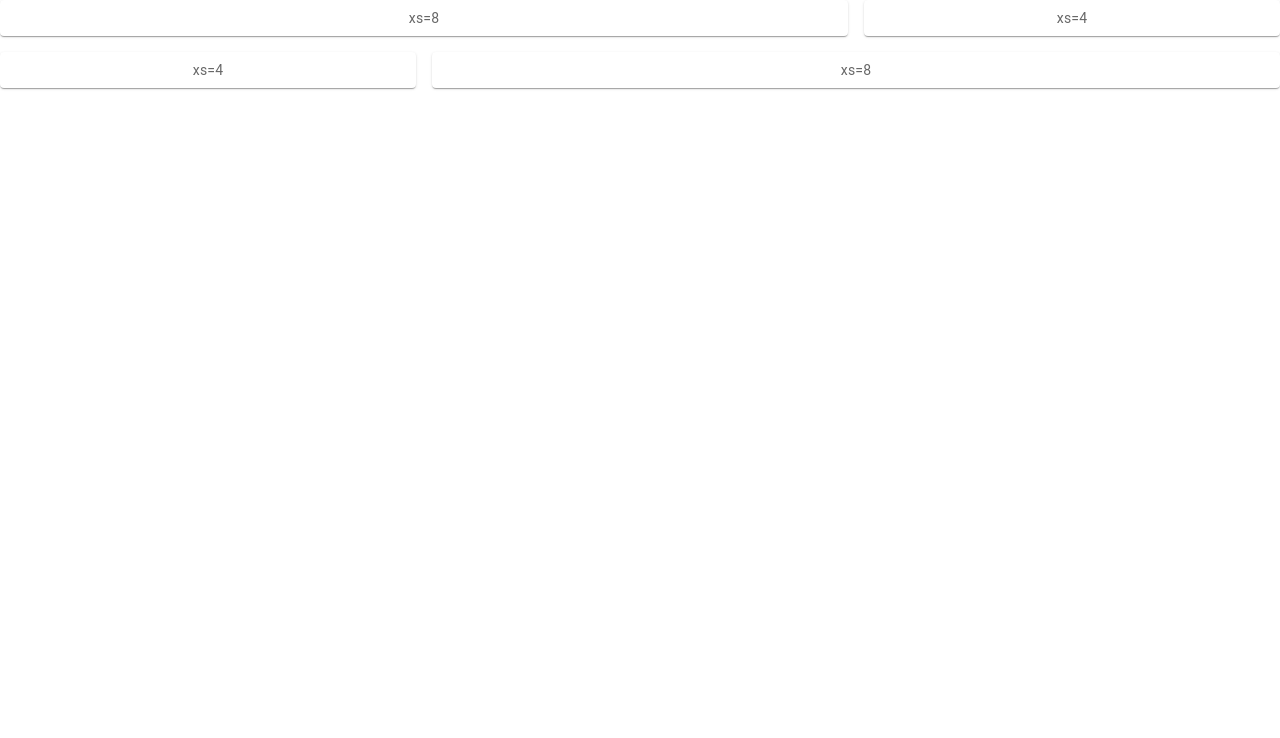
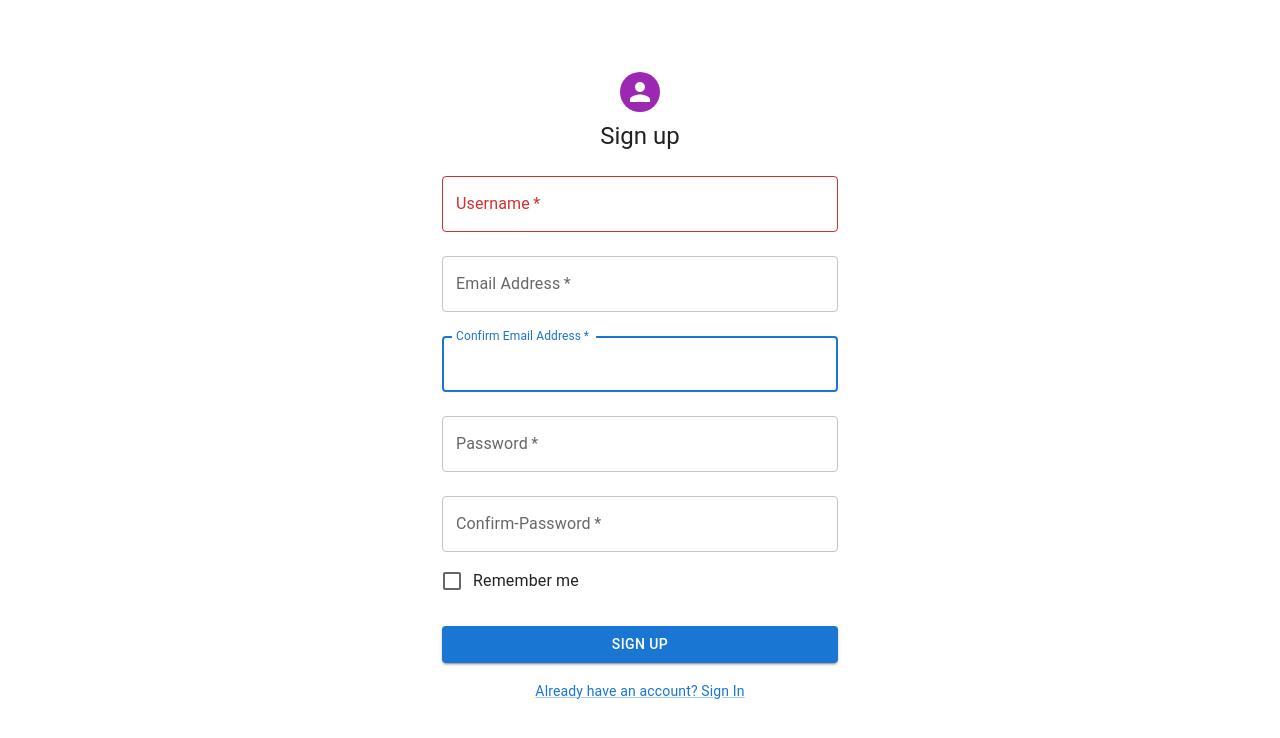
Before and after one commit to Ca3zsar/4Men1Joke, a React (Create React App) app in the folder front/: page /register in a window 1280 px wide. Shown: the top 738 px of the page. Built offline with nearby package versions, Linux system fonts and the light colour scheme.

Commit message:
working on login and register

```diff
--- a/front/package.json
+++ b/front/package.json
@@ -5,6 +5,7 @@
   "dependencies": {
     "@emotion/react": "^11.9.0",
     "@emotion/styled": "^11.8.1",
+    "@mui/icons-material": "^5.6.2",
     "@mui/material": "^5.6.3",
     "@mui/styled-engine-sc": "^5.6.1",
     "@testing-library/jest-dom": "^5.16.4",
@@ -15,9 +16,11 @@
     "@types/react": "^18.0.8",
     "@types/react-dom": "^18.0.0",
     "antd": "^4.20.1",
+    "axios": "^0.27.2",
     "bootstrap": "^5.1.3",
     "react": "^18.1.0",
     "react-dom": "^18.1.0",
+    "react-router-dom": "^6.3.0",
     "react-scripts": "5.0.1",
     "styled-components": "^5.3.5",
     "typescript": "^4.6.3",
--- a/front/src/App.js
+++ b/front/src/App.js
@@ -1,34 +1,16 @@
-import * as React from 'react';
-import { styled } from '@mui/material/styles';
-import Box from '@mui/material/Box';
-import Paper from '@mui/material/Paper';
-import Grid from '@mui/material/Grid';
+import { BrowserRouter, Routes, Route } from "react-router-dom";
+import Login from "./pages/Login";
+import Register from "./pages/Register";
+import Feed from "./pages/Feed";
 
-const Item = styled(Paper)(({ theme }) => ({
-  backgroundColor: theme.palette.mode === 'dark' ? '#1A2027' : '#fff',
-  ...theme.typography.body2,
-  padding: theme.spacing(1),
-  textAlign: 'center',
-  color: theme.palette.text.secondary,
-}));
-
-export default function BasicGrid() {
+export default function App() {
   return (
-    <Box sx={{ flexGrow: 1 }}>
-      <Grid container spacing={2}>
-        <Grid item xs={8}>
-          <Item>xs=8</Item>
-        </Grid>
-        <Grid item xs={4}>
-          <Item>xs=4</Item>
-        </Grid>
-        <Grid item xs={4}>
-          <Item>xs=4</Item>
-        </Grid>
-        <Grid item xs={8}>
-          <Item>xs=8</Item>
-        </Grid>
-      </Grid>
-    </Box>
+    <BrowserRouter>
+      <Routes>
+        <Route path='/' index element={<Feed />}></Route>
+        <Route path={`/login/`} element={<Login />}></Route>
+        <Route path={`/register`} element={<Register />}></Route>
+      </Routes>
+    </BrowserRouter>
   );
 }
--- /dev/null
+++ b/front/src/pages/Feed.js
@@ -0,0 +1,10 @@
+import {
+    useParams
+  } from "react-router-dom";
+
+
+export default function Feed() {
+    let { id } = useParams();
+    console.log("Aici");
+    return <h1>Salut {id}</h1>
+}
--- /dev/null
+++ b/front/src/pages/Login.js
@@ -0,0 +1,95 @@
+import * as React from 'react';
+import Avatar from '@mui/material/Avatar';
+import Button from '@mui/material/Button';
+import CssBaseline from '@mui/material/CssBaseline';
+import TextField from '@mui/material/TextField';
+import FormControlLabel from '@mui/material/FormControlLabel';
+import Checkbox from '@mui/material/Checkbox';
+import Link from '@mui/material/Link';
+import Grid from '@mui/material/Grid';
+import Box from '@mui/material/Box';
+// import LockOutlinedIcon from '@mui/icons-material/LockOutlined';
+import Typography from '@mui/material/Typography';
+import Container from '@mui/material/Container';
+import { createTheme, ThemeProvider } from '@mui/material/styles';
+
+import {LoginCall} from './login_calls';
+
+const theme = createTheme();
+
+export default function Login() {
+  const handleSubmit = (event) => {
+    event.preventDefault();
+    const data = new FormData(event.currentTarget);
+    LoginCall(data);
+  };
+
+  return (
+    <ThemeProvider theme={theme}>
+      <Container component="main" maxWidth="xs">
+        <CssBaseline />
+        <Box
+          sx={{
+            marginTop: 8,
+            display: 'flex',
+            flexDirection: 'column',
+            alignItems: 'center',
+          }}
+        >
+          <Avatar sx={{ m: 1, bgcolor: 'secondary.main' }}>
+            {/* <LockOutlinedIcon /> */}
+          </Avatar>
+          <Typography component="h1" variant="h5">
+            Sign in
+          </Typography>
+          <Box component="form" onSubmit={handleSubmit} noValidate sx={{ mt: 1 }}>
+            <TextField
+              margin="normal"
+              required
+              fullWidth
+              id="username"
+              label="Username"
+              name="username"
+              autoComplete="username"
+              autoFocus
+            />
+            <TextField
+              margin="normal"
+              required
+              fullWidth
+              name="password"
+              label="Password"
+              type="password"
+              id="password"
+              autoComplete="current-password"
+            />
+            <FormControlLabel
+              control={<Checkbox value="remember" color="primary" />}
+              label="Remember me"
+            />
+            <Button
+              type="submit"
+              fullWidth
+              variant="contained"
+              sx={{ mt: 3, mb: 2 }}
+            >
+              Sign In
+            </Button>
+            <Grid container>
+              <Grid item xs>
+                <Link href="#" variant="body2">
+                  Forgot password?
+                </Link>
+              </Grid>
+              <Grid item>
+                <Link href="/register" variant="body2">
+                  {"Don't have an account? Sign Up"}
+                </Link>
+              </Grid>
+            </Grid>
+          </Box>
+        </Box>
+      </Container>
+    </ThemeProvider>
+  );
+}
--- /dev/null
+++ b/front/src/pages/Register.js
@@ -0,0 +1,124 @@
+import * as React from 'react';
+import Avatar from '@mui/material/Avatar';
+import Button from '@mui/material/Button';
+import CssBaseline from '@mui/material/CssBaseline';
+import TextField from '@mui/material/TextField';
+import FormControlLabel from '@mui/material/FormControlLabel';
+import Checkbox from '@mui/material/Checkbox';
+import Link from '@mui/material/Link';
+import Grid from '@mui/material/Grid';
+import Box from '@mui/material/Box';
+import Typography from '@mui/material/Typography';
+import Container from '@mui/material/Container';
+import { createTheme, ThemeProvider } from '@mui/material/styles';
+
+import {RegisterCall} from './register_calls';
+
+const theme = createTheme();
+
+export default function Register() {
+  const handleSubmit = (event) => {
+    event.preventDefault();
+    const data = new FormData(event.currentTarget);
+    RegisterCall(data);
+  };
+
+  return (
+    <ThemeProvider theme={theme}>
+      <Container component="main" maxWidth="xs">
+        <CssBaseline />
+        <Box
+          sx={{
+            marginTop: 8,
+            display: 'flex',
+            flexDirection: 'column',
+            alignItems: 'center',
+          }}
+        >
+          <Avatar sx={{ m: 1, bgcolor: 'secondary.main' }}>
+            {/* <LockOutlinedIcon /> */}
+          </Avatar>
+          <Typography component="h1" variant="h5">
+            Sign up
+          </Typography>
+          <Box component="form" onSubmit={handleSubmit} sx={{ mt: 1 }}>
+            <TextField
+                margin="normal"
+                required
+                fullWidth
+                id="username"
+                label="Username"
+                name="username"
+                autoComplete="username"
+                autoFocus
+                inputProps = {{minLength:4}}
+                error="salut"
+            />
+            <TextField
+              margin="normal"
+              required
+              fullWidth
+              id="email"
+              label="Email Address"
+              name="email"
+              type="email"
+              autoComplete="email"
+              autoFocus
+            />
+            <TextField
+              margin="normal"
+              required
+              fullWidth
+              id="confirm-email"
+              label="Confirm Email Address"
+              name="confirm-email"
+              autoComplete="confirm-email"
+              autoFocus
+            />
+            <TextField
+              margin="normal"
+              required
+              fullWidth
+              name="password"
+              label="Password"
+              type="password"
+              id="password"
+              autoComplete="current-password"
+            />
+            <TextField
+              margin="normal"
+              required
+              fullWidth
+              name="confirm-password"
+              label="Confirm-Password"
+              type="password"
+              id="confirm-password"
+              autoComplete="current-confirm-password"
+            />
+            <FormControlLabel
+              control={<Checkbox value="remember" color="primary" />}
+              label="Remember me"
+            />
+            <Button
+              type="submit"
+              fullWidth
+              variant="contained"
+              sx={{ mt: 3, mb: 2 }}
+            >
+              Sign Up
+            </Button>
+            <Grid container
+                alignItems="center"
+                justifyContent="center">
+              <Grid item>
+                <Link href="/login" variant="body2">
+                  {"Already have an account? Sign In"}
+                </Link>
+              </Grid>
+            </Grid>
+          </Box>
+        </Box>
+      </Container>
+    </ThemeProvider>
+  );
+}
--- /dev/null
+++ b/front/src/pages/login_calls.js
@@ -0,0 +1,15 @@
+export function LoginCall(data) {
+    console.log({
+        username: data.get('username'),
+        password: data.get('password')
+      });
+    const requestOptions = {
+        method: 'POST',
+        mode:'no-cors',
+        headers: { 'Content-Type': 'application/json' },
+        body: JSON.stringify({username:data.get('username'),
+                            password:data.get('password')})
+    };
+    fetch('https://man1joke.lm.r.appspot.com/login', requestOptions)
+        .then((response)=>{console.log(response)});
+}
--- /dev/null
+++ b/front/src/pages/register_calls.js
@@ -0,0 +1,21 @@
+export function RegisterCall(data) {
+    console.log({
+        username: data.get('username'),
+        email: data.get('email'),
+        confirm_email: data.get('confirm-email'),
+        password: data.get('password'),
+        confirm_password: data.get('confirm-password')
+      });
+
+    // data.get('username').isLength({min:4});
+    const requestOptions = {
+        method: 'POST',
+        mode:'no-cors',
+        headers: { 'Content-Type': 'application/json' },
+        body: JSON.stringify({username:data.get('username'),
+                            password:data.get('password'),
+                            email:data.get('email')})
+    };
+    fetch('https://man1joke.lm.r.appspot.com/register', requestOptions)
+        .then((response)=>{console.log(response)});
+}
```
Also changed, not shown: 1 other file (tests, documents, lock files or other folders).
